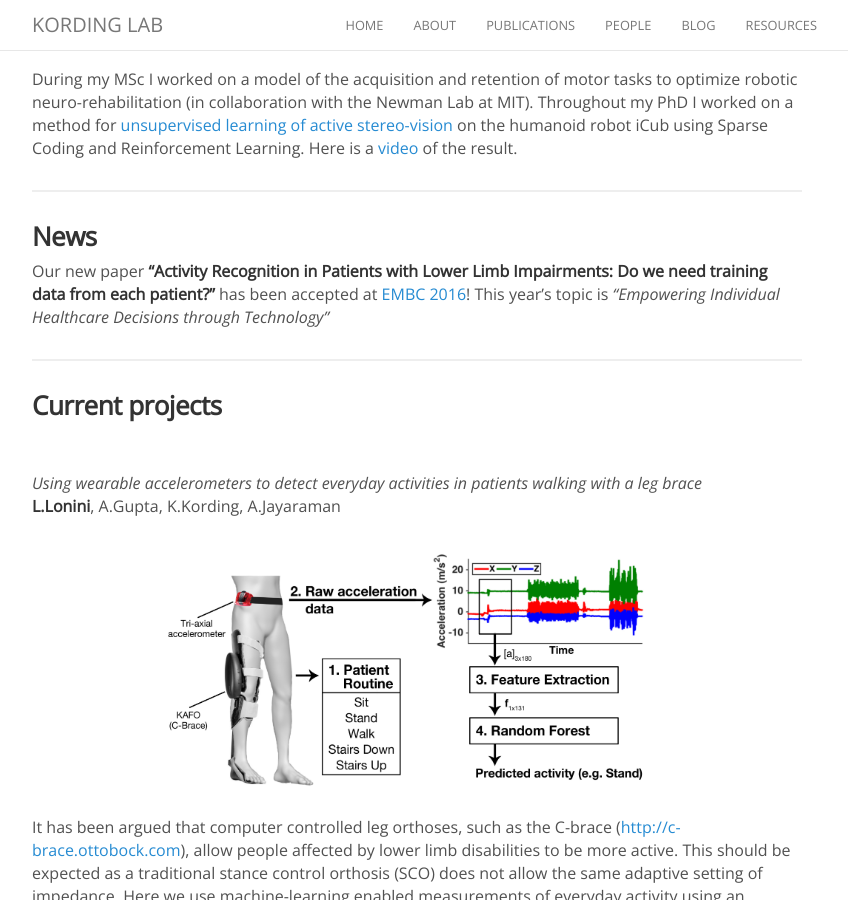
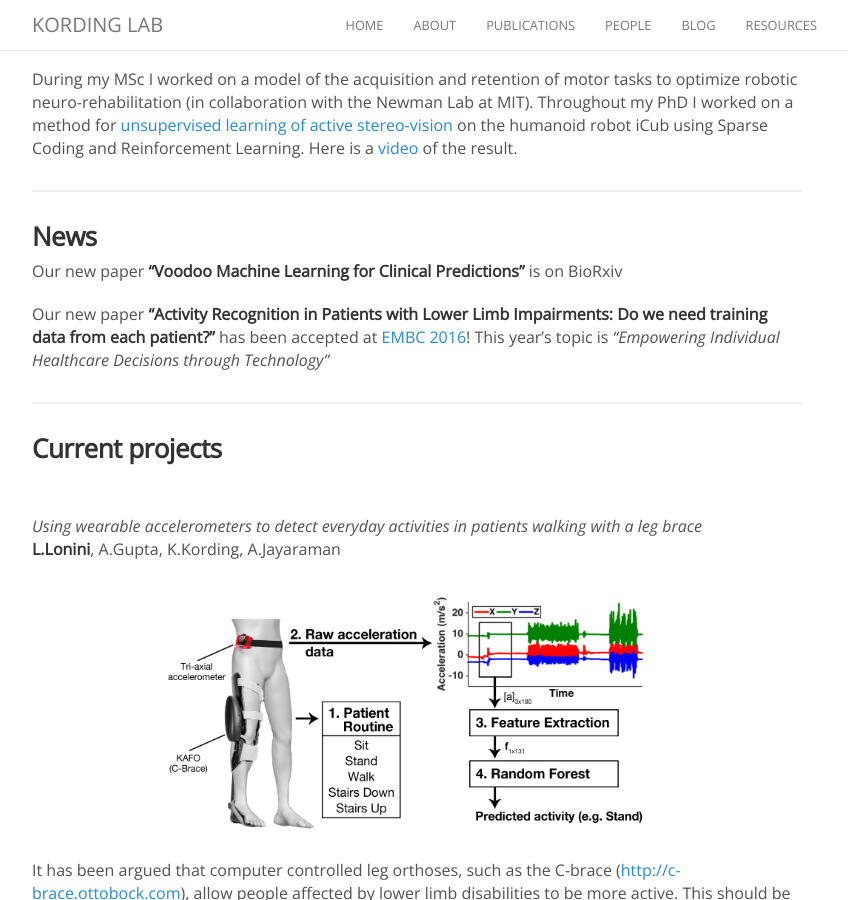
Before and after one commit to KordingLab/KordingLab.github.io, a Jekyll site: the page built from _people/luca_lonini.md, in a window 1280 px wide and 900 px high, scrolled down 840 px. Shown: the whole window, without its empty margins (223-1071 px from the left). Built offline with Jekyll 4.4.1, drawn with Linux system fonts in a browser that asks for light colours; nearby versions of some CDN libraries; comment, search, counter and statistics services are not loaded.

Commit message:
Update luca_lonini.md

```diff
--- a/_people/luca_lonini.md
+++ b/_people/luca_lonini.md
@@ -34,6 +34,8 @@ During my MSc I worked on a model of the acquisition and retention of motor task
 
 ### News
 
+Our new paper **"Voodoo Machine Learning for Clinical Predictions"** is on BioRxiv
+
 Our new paper **"Activity Recognition in Patients with Lower Limb Impairments: Do we need training data from each patient?"** has been accepted at [EMBC 2016](http://embc.embs.org/2016/)! This year's topic is _"Empowering Individual Healthcare Decisions through Technology"_<br>
 
 <hr>
@@ -56,9 +58,9 @@ It has been argued that computer controlled leg orthoses, such as the C-brace ([
 ### Journal Publications
 
 
-_Vodoo Machine Learning for Clinical Predictions_ <br>
+**Vodoo Machine Learning for Clinical Predictions** <br>
 <sup> S.Saeb\*, **L.Lonini\***, A.Jayaraman, D.Mohr, K.Kording (*authors contributed equally)</sup> <br>
-**BioRxiv**, 2016 [PDF](http://biorxiv.org/content/biorxiv/early/2016/06/19/059774.full.pdf), [altmetric score](https://biorxiv.altmetric.com/details/8885167)
+_BioRxiv_, 2016 [PDF](http://biorxiv.org/content/biorxiv/early/2016/06/19/059774.full.pdf), [altmetric score](https://biorxiv.altmetric.com/details/8885167)
 
 _Accelerometry-enabled measurement of walking performance with a robotic exoskeleton: a pilot study_<br>
 <sup>**Luca Lonini**, Nicholas Shawen, Kathleen Scanlan, William Z. Rymer, Konrad P.Kording, Arun Jayaraman</sup> <br>
```
